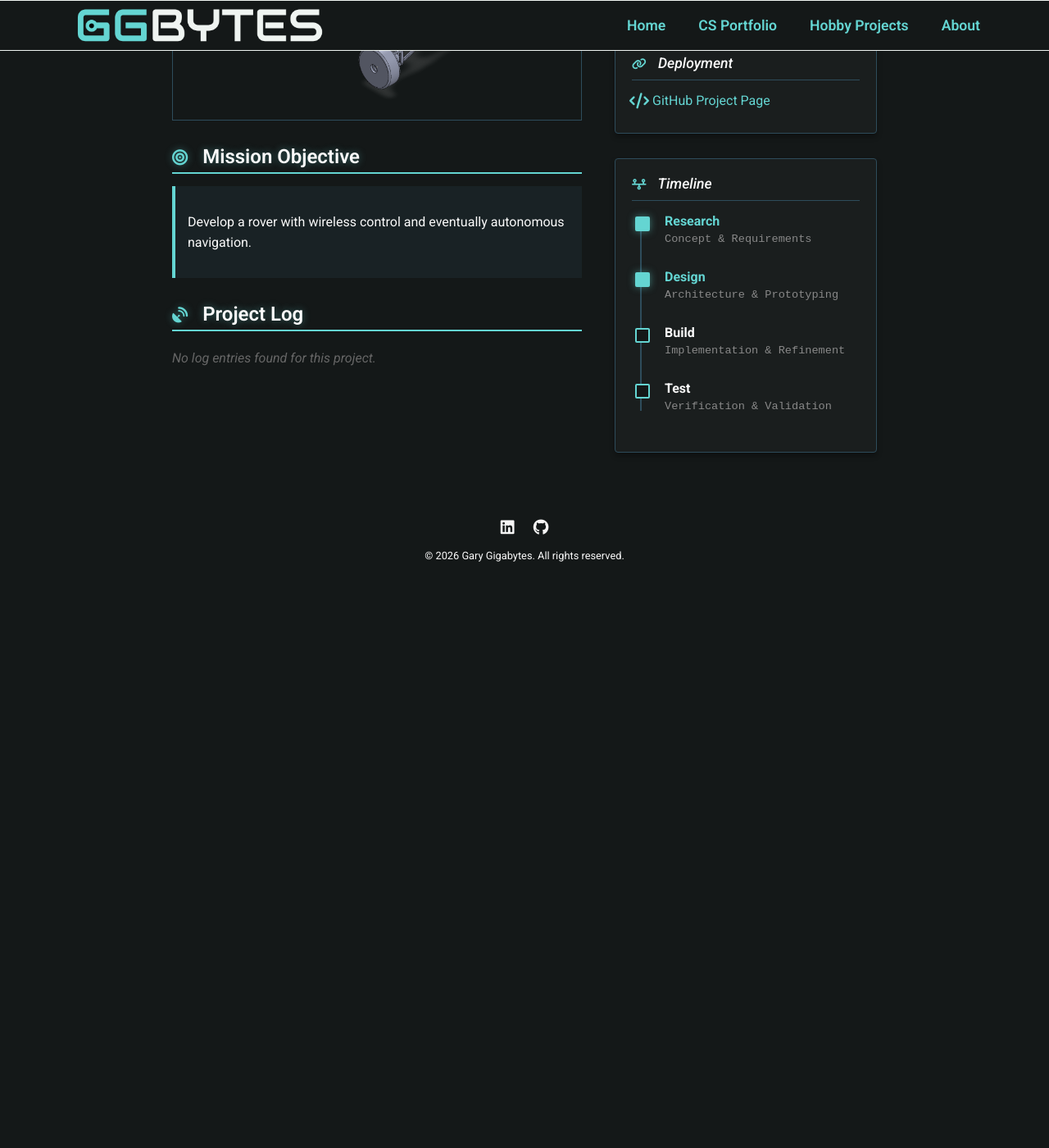
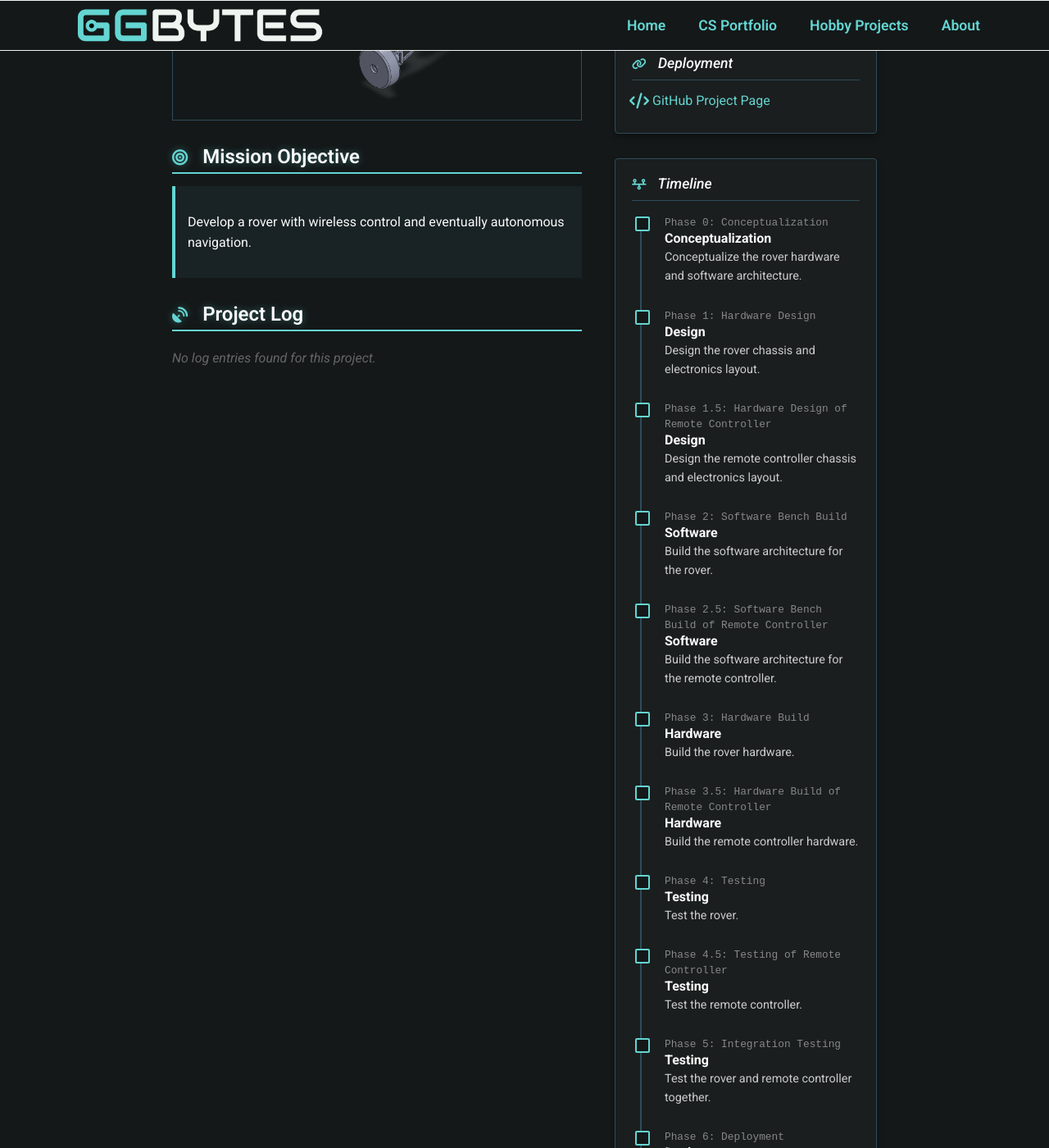
Before and after one commit to KOZ-Enterprises/ggbsite, a Jekyll site: the page built from _projects/rover.md, in a window 1280 px wide and 1400 px high, scrolled down 355 px. Shown: the whole window at 82% size. Built offline with Jekyll 4.4.1, drawn with Linux system fonts in a browser that asks for light colours; before the commit the page ends 1069 px from its top, so only the background shows below that; some of the changed text lies outside the part shown.

```diff
--- a/_projects/rover.md
+++ b/_projects/rover.md
@@ -5,7 +5,7 @@
 image_caption: "Rover Prototype"
 description: "Rover is a smart RC car built from scratch with the goal of adding autonomy using sensors and embedded hardware."
 objective: "Develop a rover with wireless control and eventually autonomous navigation."
-status: "In Progress"
+status: "Conceptualization"
 reflection: "Rover has taught me about wireless communication, embedded motor control, and practical hardware debugging. It's also helping lay the foundation for future robotics projects."
 resources:
   - name: "GitHub Project Page"
@@ -20,4 +20,67 @@
   - name: "DRV8871 Motor Drivers"
   - name: "C++"
   - name: "3D Printing"
+
+timeline:
+  - date: "Phase 0: Conceptualization"
+    phase: "Conceptualization"
+    details: "Conceptualize the rover hardware and software architecture."
+    completed: false
+
+  - date: "Phase 1: Hardware Design"
+    phase: "Design"
+    details: "Design the rover chassis and electronics layout."
+    completed: false
+
+  - date: "Phase 1.5: Hardware Design of Remote Controller"
+    phase: "Design"
+    details: "Design the remote controller chassis and electronics layout."
+    completed: false
+
+  - date: "Phase 2: Software Bench Build"
+    phase: "Software"
+    details: "Build the software architecture for the rover."
+    completed: false
+
+  - date: "Phase 2.5: Software Bench Build of Remote Controller"
+    phase: "Software"
+    details: "Build the software architecture for the remote controller."
+    completed: false
+
+  - date: "Phase 3: Hardware Build"
+    phase: "Hardware"
+    details: "Build the rover hardware."
+    completed: false
+
+  - date: "Phase 3.5: Hardware Build of Remote Controller"
+    phase: "Hardware"
+    details: "Build the remote controller hardware."
+    completed: false
+
+  - date: "Phase 4: Testing"
+    phase: "Testing"
+    details: "Test the rover."
+    completed: false
+
+  - date: "Phase 4.5: Testing of Remote Controller"
+    phase: "Testing"
+    details: "Test the remote controller."
+    completed: false
+
+  - date: "Phase 5: Integration Testing"
+    phase: "Testing"
+    details: "Test the rover and remote controller together."
+    completed: false
+
+  - date: "Phase 6: Deployment"
+    phase: "Deployment"
+    details: "Deploy the rover and remote controller."
+    completed: false
+
+  - date: "Phase 7: Future"
+    phase: "Future"
+    details: "Apply algorithms learned from GG Swarm project to the rover."
+    completed: false
+
+
 ---
```
Also changed, not shown: _projects/drone.md (+63 -1 lines), _projects/ggbytes.md (+36 -1 lines), _projects/ggswarm.md (+7 -2 lines), _projects/ggtrader.md (+22 -3 lines), _projects/hexmaster.md (+15 -2 lines).
